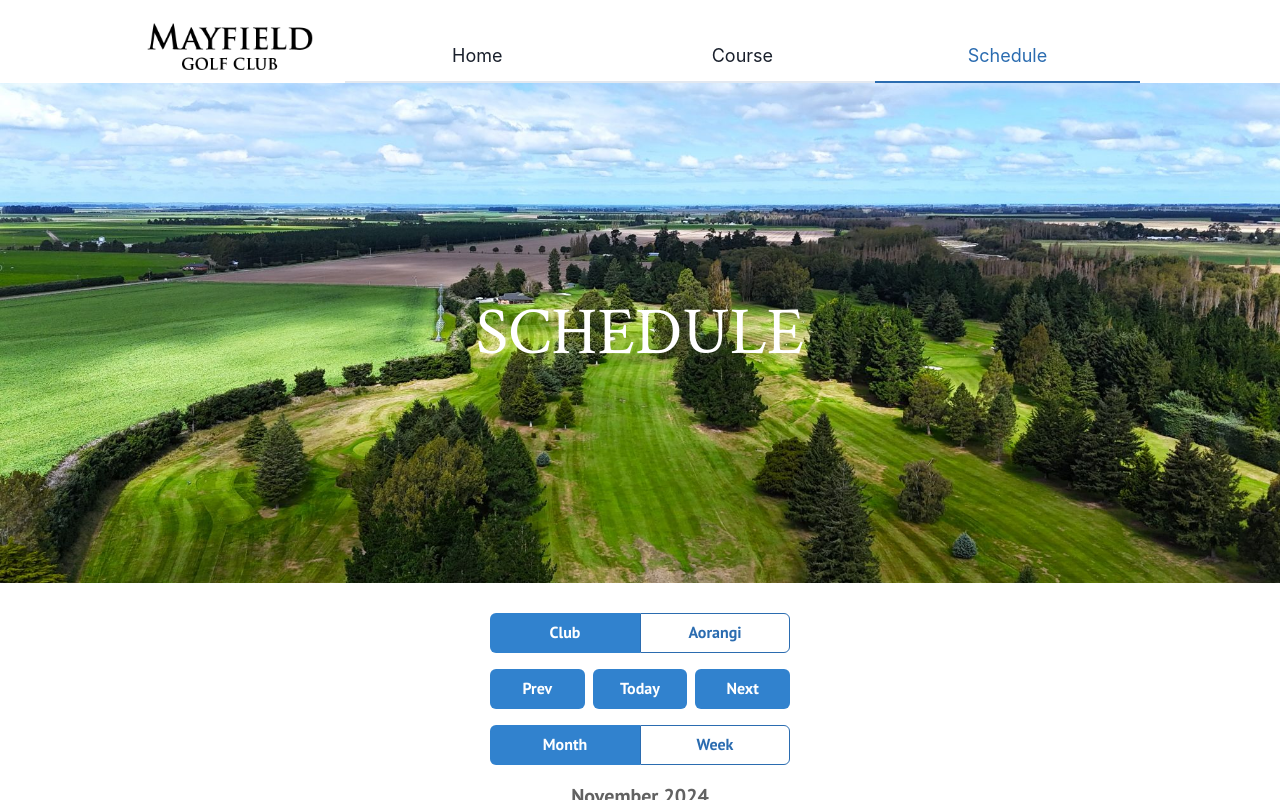
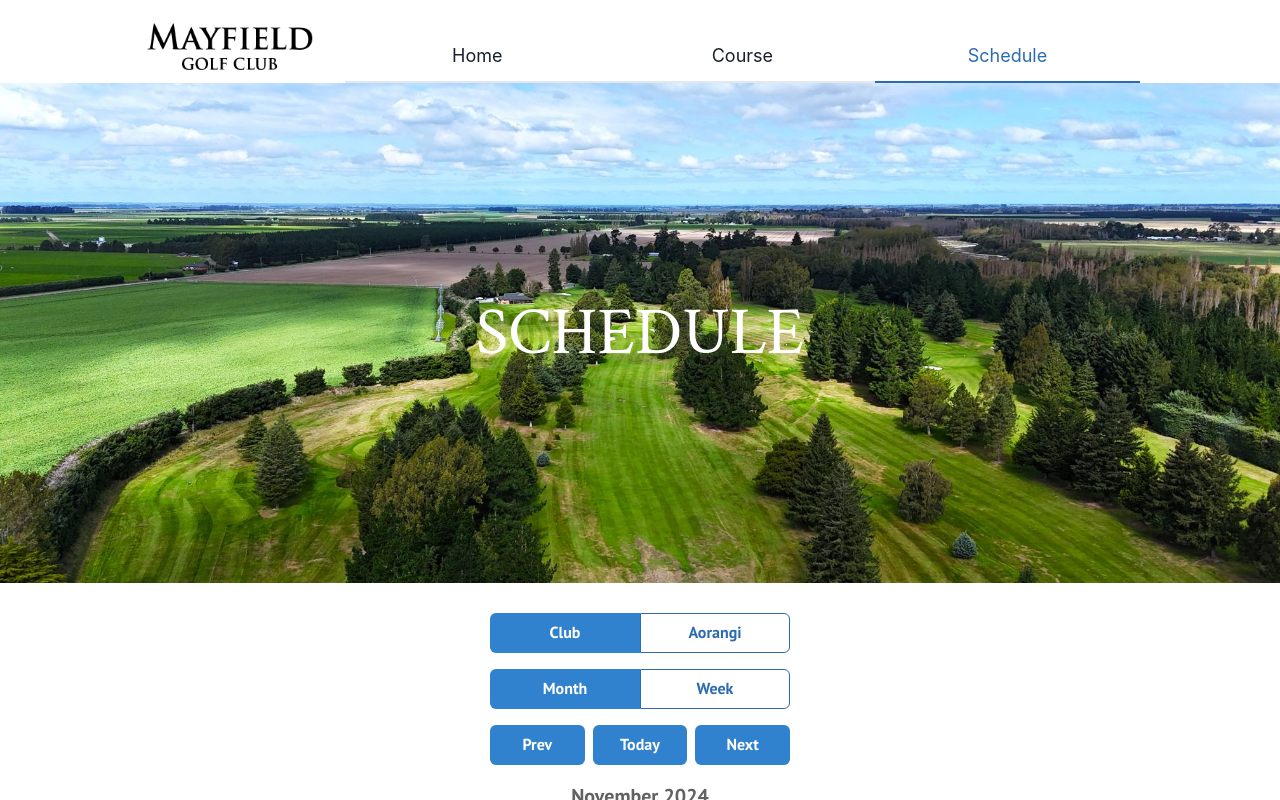
Before and after one commit to alexduthie42/mayfield_golf_club, a React (Create React App) app: page / in a window 1280 px wide. Both pictures are taken after a click on the tab "Schedule". Shown: the top 800 px of the page. Built offline with nearby package versions, Linux system fonts and the light colour scheme; a web font is replaced by a local one.

Commit message:
move calendar nav

```diff
--- a/src/Pages/Schedule/Schedule.tsx
+++ b/src/Pages/Schedule/Schedule.tsx
@@ -111,15 +111,6 @@ const CustomToolbar: React.FC<CustomToolbarProps> = ({
           </ButtonGroup>
         </GridItem>
 
-        {/* Prev / Today / Next */}
-        <GridItem className='calendarNavGridItem'>
-          <ButtonGroup variant="solid" colorScheme="blue" w="100%">
-            <Button w="33.33%" onClick={() => onNavigate('PREV')}>Prev</Button>
-            <Button w="33.33%" onClick={() => onNavigate('TODAY')}>Today</Button>
-            <Button w="33.33%" onClick={() => onNavigate('NEXT')}>Next</Button>
-          </ButtonGroup>
-        </GridItem>
-
         {/* Month / Week toggle */}
         <GridItem className='calendarNavGridItem'>
           <ButtonGroup isAttached variant="outline" colorScheme="blue" w="100%">
@@ -137,6 +128,15 @@ const CustomToolbar: React.FC<CustomToolbarProps> = ({
             >
               Week
             </Button>
+          </ButtonGroup>
+        </GridItem>
+
+        {/* Prev / Today / Next */}
+        <GridItem className='calendarNavGridItem'>
+          <ButtonGroup variant="solid" colorScheme="blue" w="100%">
+            <Button w="33.33%" onClick={() => onNavigate('PREV')}>Prev</Button>
+            <Button w="33.33%" onClick={() => onNavigate('TODAY')}>Today</Button>
+            <Button w="33.33%" onClick={() => onNavigate('NEXT')}>Next</Button>
           </ButtonGroup>
         </GridItem>
 
```
